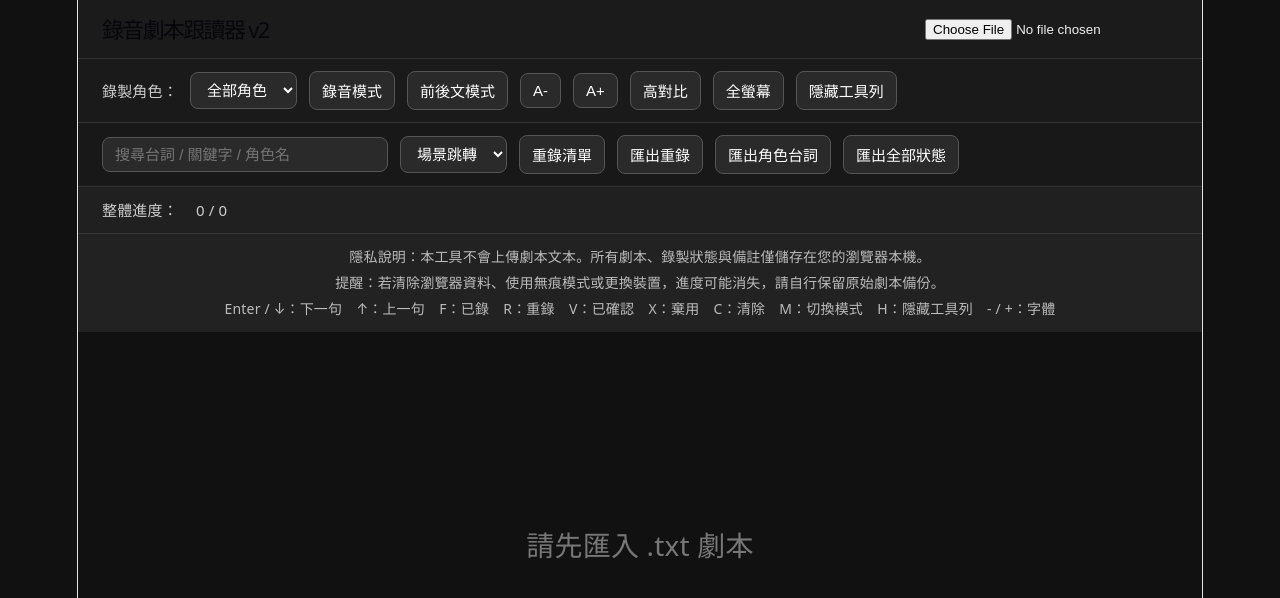
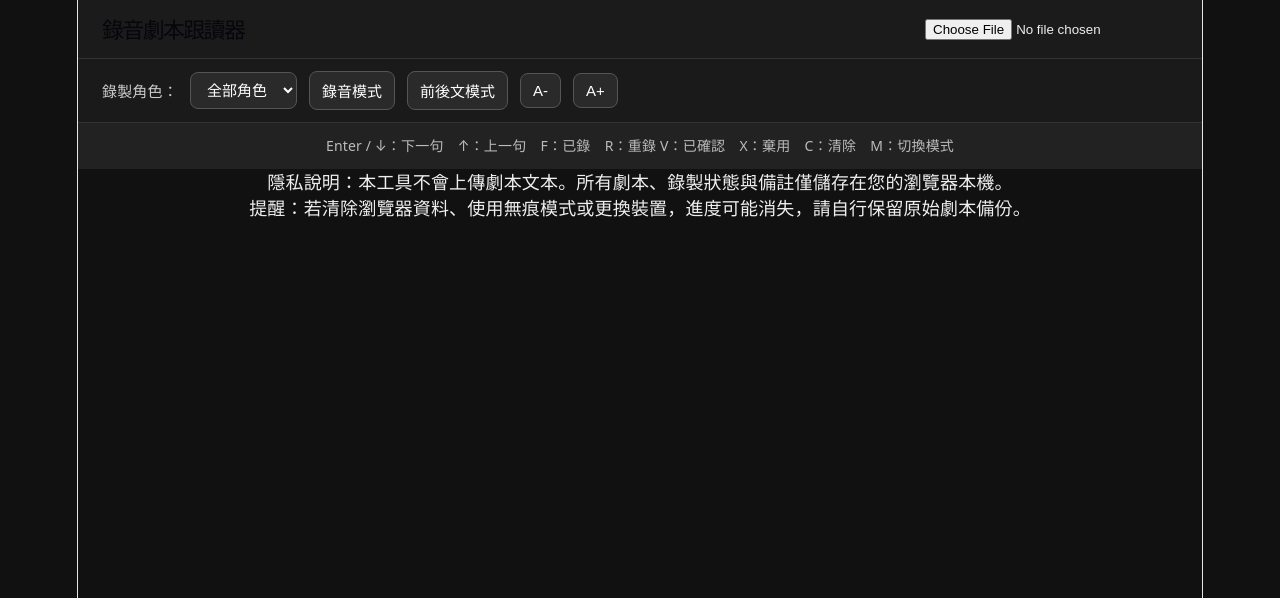
Before and after one commit to mityher-glitch/script-follow-recorder, a React (Vite) app: page / in a window 1280 px wide. Shown: the top 598 px of the page. Built offline with nearby package versions, Linux system fonts and the light colour scheme.

Commit message:
add docx import support

```diff
--- a/package.json
+++ b/package.json
@@ -10,6 +10,7 @@
     "preview": "vite preview"
   },
   "dependencies": {
+    "mammoth": "^1.12.0",
     "react": "^19.2.6",
     "react-dom": "^19.2.6"
   },
--- a/src/App.tsx
+++ b/src/App.tsx
@@ -1,4 +1,5 @@
 import { useEffect, useMemo, useRef, useState } from "react";
+import mammoth from "mammoth";
 import "./App.css";
 
 type LineStatus = "none" | "done" | "redo" | "verified" | "skipped";
@@ -56,10 +57,6 @@ export default function App() {
   const [recordContextMode, setRecordContextMode] =
     useState<RecordContextMode>("script");
   const [fontSize, setFontSize] = useState(30);
-  const [searchText, setSearchText] = useState("");
-  const [showToolbar, setShowToolbar] = useState(true);
-  const [highContrast, setHighContrast] = useState(false);
-  const [showRedoList, setShowRedoList] = useState(false);
 
   const lineRefs = useRef<(HTMLDivElement | null)[]>([]);
 
@@ -71,63 +68,36 @@ export default function App() {
     [lines]
   );
 
-  const scenes = useMemo(
-    () =>
-      lines
-        .map((line, index) => ({ ...line, index }))
-        .filter((line) => line.isScene),
-    [lines]
-  );
+  async function importFile(file: File) {
+    const fileName = file.name.toLowerCase();
 
-  const filteredLines = useMemo(() => {
-    if (!searchText.trim()) return lines.map((line, index) => ({ line, index }));
+    try {
+      let text = "";
 
-    return lines
-      .map((line, index) => ({ line, index }))
-      .filter(({ line }) =>
-        line.text.toLowerCase().includes(searchText.toLowerCase())
-      );
-  }, [lines, searchText]);
+      if (fileName.endsWith(".txt")) {
+        text = await file.text();
+      } else if (fileName.endsWith(".docx")) {
+        const arrayBuffer = await file.arrayBuffer();
 
-  const speakerStats = useMemo(() => {
-    return speakers.map((speaker) => {
-      const speakerLines = lines.filter((line) => line.speaker === speaker);
-      const done = speakerLines.filter(
-        (line) => line.status === "done" || line.status === "verified"
-      ).length;
-      const redo = speakerLines.filter((line) => line.status === "redo").length;
+        const result = await mammoth.extractRawText({
+          arrayBuffer,
+        });
 
-      return {
-        speaker,
-        total: speakerLines.length,
-        done,
-        redo,
-      };
-    });
-  }, [lines, speakers]);
+        text = result.value;
+      } else {
+        alert("目前只支援 .txt 與 .docx 檔案");
+        return;
+      }
 
-  const totalDialogueLines = lines.filter((line) => line.speaker).length;
-  const totalDoneLines = lines.filter(
-    (line) =>
-      line.speaker && (line.status === "done" || line.status === "verified")
-  ).length;
+      const parsed = parseScript(text);
 
-  const redoLines = lines
-    .map((line, index) => ({ line, index }))
-    .filter(({ line }) => line.status === "redo");
-
-  function importText(file: File) {
-    const reader = new FileReader();
-
-    reader.onload = () => {
-      const text = String(reader.result || "");
-      const parsed = parseScript(text);
       setLines(parsed);
       setCurrentIndex(0);
       setSelectedSpeaker("全部角色");
-    };
-
-    reader.readAsText(file);
+    } catch (error) {
+      console.error(error);
+      alert("檔案讀取失敗");
+    }
   }
 
   function findNextIndex(start: number) {
@@ -158,7 +128,10 @@ export default function App() {
     return start;
   }
 
-  function findSpeakerRelativeIndex(start: number, direction: "prev" | "next") {
+  function findSpeakerRelativeIndex(
+    start: number,
+    direction: "prev" | "next"
+  ) {
     const speaker = lines[start]?.speaker;
 
     if (!speaker) return undefined;
@@ -179,10 +152,12 @@ export default function App() {
   }
 
   const currentLine = lines[currentIndex];
+
   const prevLine =
     recordContextMode === "speaker"
       ? findSpeakerRelativeIndex(currentIndex, "prev")
       : lines[currentIndex - 1];
+
   const nextLine =
     recordContextMode === "speaker"
       ? findSpeakerRelativeIndex(currentIndex, "next")
@@ -204,12 +179,6 @@ export default function App() {
     );
   }
 
-  function updateNote(index: number, note: string) {
-    setLines((prev) =>
-      prev.map((line, i) => (i === index ? { ...line, note } : line))
-    );
-  }
-
   function decreaseFontSize() {
     setFontSize((prev) => Math.max(prev - 2, 20));
   }
@@ -218,97 +187,28 @@ export default function App() {
     setFontSize((prev) => Math.min(prev + 2, 56));
   }
 
-  function jumpTo(index: number) {
-    setCurrentIndex(index);
-    setSearchText("");
-  }
-
-  function toggleFullscreen() {
-    if (!document.fullscreenElement) {
-      document.documentElement.requestFullscreen();
-    } else {
-      document.exitFullscreen();
-    }
-  }
-
-  function downloadText(filename: string, content: string) {
-    const blob = new Blob([content], { type: "text/plain;charset=utf-8" });
-    const url = URL.createObjectURL(blob);
-    const a = document.createElement("a");
-
-    a.href = url;
-    a.download = filename;
-    a.click();
-
-    URL.revokeObjectURL(url);
-  }
-
-  function exportRedoList() {
-    const content = redoLines
-      .map(
-        ({ line, index }) =>
-          `${index + 1}. [${line.speaker || "無角色"}] ${line.text}${
-            line.note ? `\n備註：${line.note}` : ""
-          }`
-      )
-      .join("\n\n");
-
-    downloadText("重錄清單.txt", content || "目前沒有重錄台詞。");
-  }
-
-  function exportSpeakerLines() {
-    const target =
-      selectedSpeaker === "全部角色" ? "全部角色" : selectedSpeaker;
-
-    const content = lines
-      .filter((line) =>
-        selectedSpeaker === "全部角色" ? line.speaker : line.speaker === target
-      )
-      .map((line, index) => {
-        return `${index + 1}. [${line.speaker}] [${statusLabel(
-          line.status
-        )}] ${line.text}${line.note ? `\n備註：${line.note}` : ""}`;
-      })
-      .join("\n\n");
-
-    downloadText(`${target}-台詞表.txt`, content || "沒有可匯出的台詞。");
-  }
-
-  function exportStatusList() {
-    const content = lines
-      .map((line, index) => {
-        return `${index + 1}. [${line.speaker || "無角色"}] [${statusLabel(
-          line.status
-        )}] ${line.text}${line.note ? `\n備註：${line.note}` : ""}`;
-      })
-      .join("\n\n");
-
-    downloadText("全部錄製狀態.txt", content || "沒有內容。");
-  }
-
   useEffect(() => {
-    const saved = localStorage.getItem("script-follow-recorder-v2");
+    const saved = localStorage.getItem("script-follow-recorder");
 
     if (saved) {
       try {
         const data = JSON.parse(saved);
+
         setLines(data.lines || []);
         setCurrentIndex(data.currentIndex || 0);
         setSelectedSpeaker(data.selectedSpeaker || "全部角色");
         setRecordingMode(data.recordingMode || false);
         setRecordContextMode(data.recordContextMode || "script");
         setFontSize(data.fontSize || 30);
-        setShowToolbar(data.showToolbar ?? true);
-        setHighContrast(data.highContrast || false);
       } catch {
-        localStorage.removeItem("script-follow-recorder-v2");
+        localStorage.removeItem("script-follow-recorder");
       }
     }
   }, []);
 
   useEffect(() => {
     localStorage.setItem(
-      "script-follow-recorder-v2",
+      "script-follow-recorder",
       JSON.stringify({
         lines,
         currentIndex,
@@ -316,8 +216,6 @@ export default function App() {
         recordingMode,
         recordContextMode,
         fontSize,
-        showToolbar,
-        highContrast,
       })
     );
   }, [
@@ -327,8 +225,6 @@ export default function App() {
     recordingMode,
     recordContextMode,
     fontSize,
-    showToolbar,
-    highContrast,
   ]);
 
   useEffect(() => {
@@ -366,11 +262,6 @@ export default function App() {
         markStatus("redo");
       }
 
-      if (e.key.toLowerCase() === "c") {
-        e.preventDefault();
-        markStatus("none");
-      }
-
       if (e.key.toLowerCase() === "v") {
         e.preventDefault();
         markStatus("verified");
@@ -381,14 +272,14 @@ export default function App() {
         markStatus("skipped");
       }
 
+      if (e.key.toLowerCase() === "c") {
+        e.preventDefault();
+        markStatus("none");
+      }
+
       if (e.key.toLowerCase() === "m") {
         e.preventDefault();
         setRecordingMode((prev) => !prev);
-      }
-
-      if (e.key.toLowerCase() === "h") {
-        e.preventDefault();
-        setShowToolbar((prev) => !prev);
       }
 
       if (e.key === "-") {
@@ -403,39 +294,45 @@ export default function App() {
     }
 
     window.addEventListener("keydown", handleKeyDown);
-    return () => window.removeEventListener("keydown", handleKeyDown);
-  }, [currentIndex, lines, selectedSpeaker, recordingMode]);
 
-  function renderRecordLine(
+    return () => {
+      window.removeEventListener("keydown", handleKeyDown);
+    };
+  }, [currentIndex, lines, selectedSpeaker]);
+
+  function renderLine(
     line: ScriptLine | undefined,
     type: "prev" | "current" | "next"
   ) {
     if (!line) {
-      return <div className={`record-line ${type} empty-line`}>沒有台詞</div>;
+      return <div className={`record-line ${type}`}>沒有台詞</div>;
     }
 
     return (
       <div className={`record-line ${type} ${line.status}`}>
-        {line.speaker && <span className="speaker">{line.speaker}</span>}
+        {line.speaker && (
+          <span className="speaker">{line.speaker}</span>
+        )}
+
         <span>{line.text}</span>
-        {line.note && <div className="note">備註：{line.note}</div>}
       </div>
     );
   }
 
   return (
-    <div className={["app", highContrast ? "high-contrast" : ""].join(" ")}>
-      {showToolbar && (
-        <>
+    <div className="app">
       <header className="topbar">
-            <h1>錄音劇本跟讀器 v2</h1>
+        <h1>錄音劇本跟讀器</h1>
 
         <input
           type="file"
-              accept=".txt"
+          accept=".txt,.docx"
           onChange={(e) => {
             const file = e.target.files?.[0];
-                if (file) importText(file);
+
+            if (file) {
+              importFile(file);
+            }
           }}
         />
       </header>
@@ -457,7 +354,7 @@ export default function App() {
         </select>
 
         <button onClick={() => setRecordingMode((prev) => !prev)}>
-              {recordingMode ? "完整劇本模式" : "錄音模式"}
+          {recordingMode ? "完整模式" : "錄音模式"}
         </button>
 
         <button
@@ -467,61 +364,20 @@ export default function App() {
             )
           }
         >
-              {recordContextMode === "script" ? "前後文模式" : "同角色模式"}
+          {recordContextMode === "script"
+            ? "前後文模式"
+            : "同角色模式"}
         </button>
 
         <button onClick={decreaseFontSize}>A-</button>
         <button onClick={increaseFontSize}>A+</button>
-            <button onClick={() => setHighContrast((prev) => !prev)}>
-              高對比
-            </button>
-            <button onClick={toggleFullscreen}>全螢幕</button>
-            <button onClick={() => setShowToolbar(false)}>隱藏工具列</button>
-          </div>
-
-          <div className="toolbar secondary">
-            <input
-              className="search"
-              value={searchText}
-              onChange={(e) => setSearchText(e.target.value)}
-              placeholder="搜尋台詞 / 關鍵字 / 角色名"
-            />
-
-            <select
-              onChange={(e) => {
-                const value = e.target.value;
-                if (value !== "") jumpTo(Number(value));
-              }}
-              value=""
-            >
-              <option value="">場景跳轉</option>
-              {scenes.map((scene) => (
-                <option key={scene.index} value={scene.index}>
-                  {scene.text}
-                </option>
-              ))}
-            </select>
-
-            <button onClick={() => setShowRedoList((prev) => !prev)}>
-              {showRedoList ? "關閉重錄清單" : "重錄清單"}
-            </button>
-
-            <button onClick={exportRedoList}>匯出重錄</button>
-            <button onClick={exportSpeakerLines}>匯出角色台詞</button>
-            <button onClick={exportStatusList}>匯出全部狀態</button>
-          </div>
-
-          <div className="stats">
-            <strong>整體進度：</strong>
-            {totalDoneLines} / {totalDialogueLines}
-            {speakerStats.map((stat) => (
-              <span key={stat.speaker}>
-                {stat.speaker}：{stat.done}/{stat.total}，重錄 {stat.redo}
-              </span>
-            ))}
       </div>
 
       <div className="help">
+        Enter / ↓：下一句　↑：上一句　F：已錄　R：重錄
+        V：已確認　X：棄用　C：清除　M：切換模式
+      </div>
+
       <div className="privacy-notice">
         <strong>隱私說明：</strong>
         本工具不會上傳劇本文本。所有劇本、錄製狀態與備註僅儲存在您的瀏覽器本機。
@@ -529,74 +385,18 @@ export default function App() {
         <strong>提醒：</strong>
         若清除瀏覽器資料、使用無痕模式或更換裝置，進度可能消失，請自行保留原始劇本備份。
       </div>
-            Enter / ↓：下一句　↑：上一句　F：已錄　R：重錄　V：已確認　X：棄用　C：清除　M：切換模式　H：隱藏工具列　- / +：字體
-          </div>
-        </>
-      )}
-
-      {!showToolbar && (
-        <button className="floating-button" onClick={() => setShowToolbar(true)}>
-          顯示工具列
-        </button>
-      )}
-
-      {showRedoList && showToolbar && (
-        <aside className="redo-panel">
-          <h2>重錄清單</h2>
-
-          {redoLines.length === 0 && <p>目前沒有標記重錄的台詞。</p>}
-
-          {redoLines.map(({ line, index }) => (
-            <div
-              key={line.id}
-              className="redo-item"
-              onClick={() => jumpTo(index)}
-            >
-              <strong>{index + 1}. {line.speaker || "無角色"}</strong>
-              <p>{line.text}</p>
-              {line.note && <small>備註：{line.note}</small>}
-            </div>
-          ))}
-        </aside>
-      )}
-
-      {searchText.trim() && showToolbar && (
-        <aside className="search-panel">
-          <h2>搜尋結果</h2>
-
-          {filteredLines.length === 0 && <p>沒有找到結果。</p>}
-
-          {filteredLines.slice(0, 30).map(({ line, index }) => (
-            <div
-              key={line.id}
-              className="search-item"
-              onClick={() => jumpTo(index)}
-            >
-              <strong>{index + 1}. {line.speaker || "無角色"}</strong>
-              <p>{line.text}</p>
-            </div>
-          ))}
-        </aside>
-      )}
 
       {recordingMode ? (
-        <main className="recording-view" style={{ fontSize }}>
-          {lines.length === 0 ? (
-            <div className="empty">請先匯入 .txt 劇本</div>
-          ) : (
-            <>
-              {renderRecordLine(prevLine, "prev")}
-              {renderRecordLine(currentLine, "current")}
-              {renderRecordLine(nextLine, "next")}
-            </>
-          )}
+        <main
+          className="recording-view"
+          style={{ fontSize }}
+        >
+          {renderLine(prevLine, "prev")}
+          {renderLine(currentLine, "current")}
+          {renderLine(nextLine, "next")}
         </main>
       ) : (
         <main className="script">
-          {lines.length === 0 && (
-            <div className="empty">請先匯入 .txt 劇本</div>
-          )}
-
           {lines.map((line, index) => (
             <div
               key={line.id}
@@ -608,7 +408,6 @@ export default function App() {
                 "line",
                 index === currentIndex ? "current" : "",
                 line.status,
-                line.isScene ? "scene" : "",
                 selectedSpeaker !== "全部角色" &&
                 line.speaker !== selectedSpeaker
                   ? "dimmed"
@@ -616,21 +415,11 @@ export default function App() {
               ].join(" ")}
               onClick={() => setCurrentIndex(index)}
             >
-              <div>
-                {line.speaker && <span className="speaker">{line.speaker}</span>}
+              {line.speaker && (
+                <span className="speaker">{line.speaker}</span>
+              )}
+
               <span>{line.text}</span>
-              </div>
-
-              <div className="line-meta">
-                <span>{statusLabel(line.status)}</span>
-
-                <input
-                  value={line.note || ""}
-                  onChange={(e) => updateNote(index, e.target.value)}
-                  placeholder="備註"
-                  onClick={(e) => e.stopPropagation()}
-                />
-              </div>
             </div>
           ))}
         </main>
```
Also changed, not shown: 1 other file (tests, documents, lock files or other folders). Lines whose indentation alone changed are shown as unchanged.
